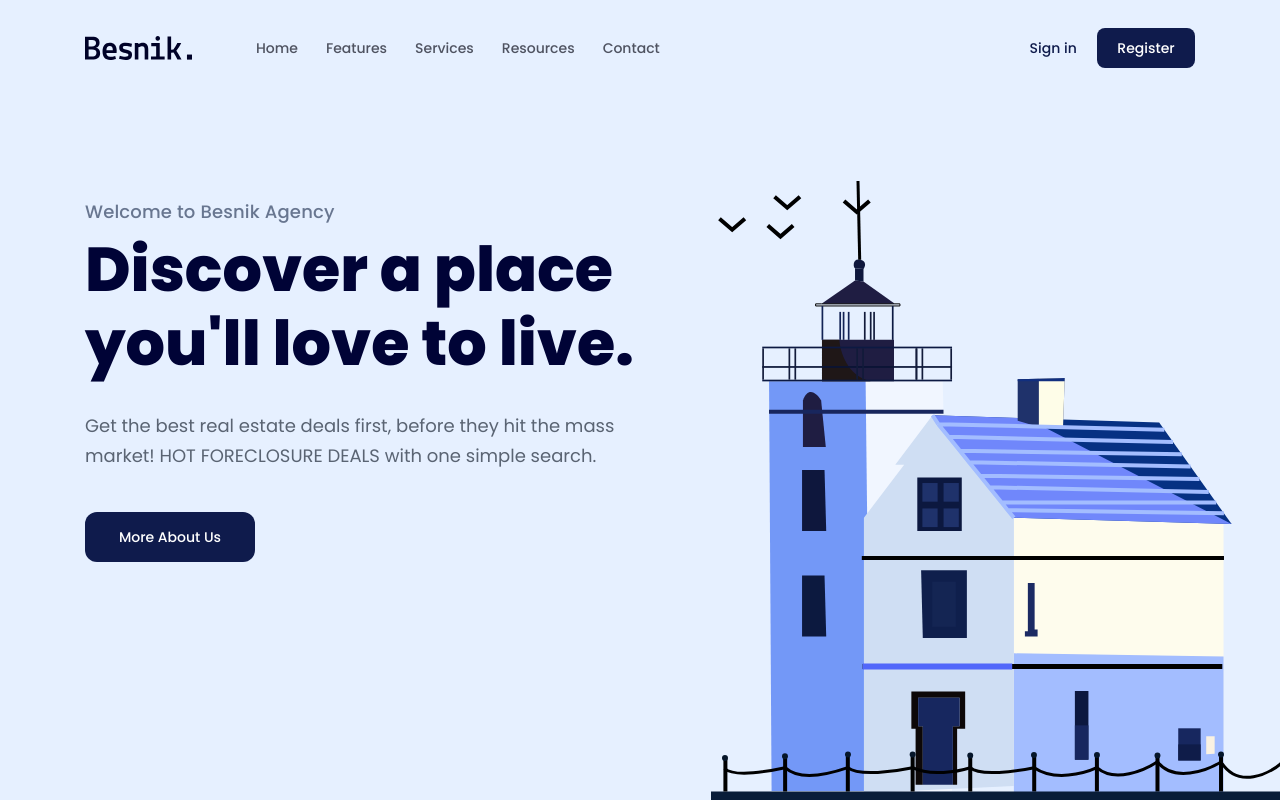
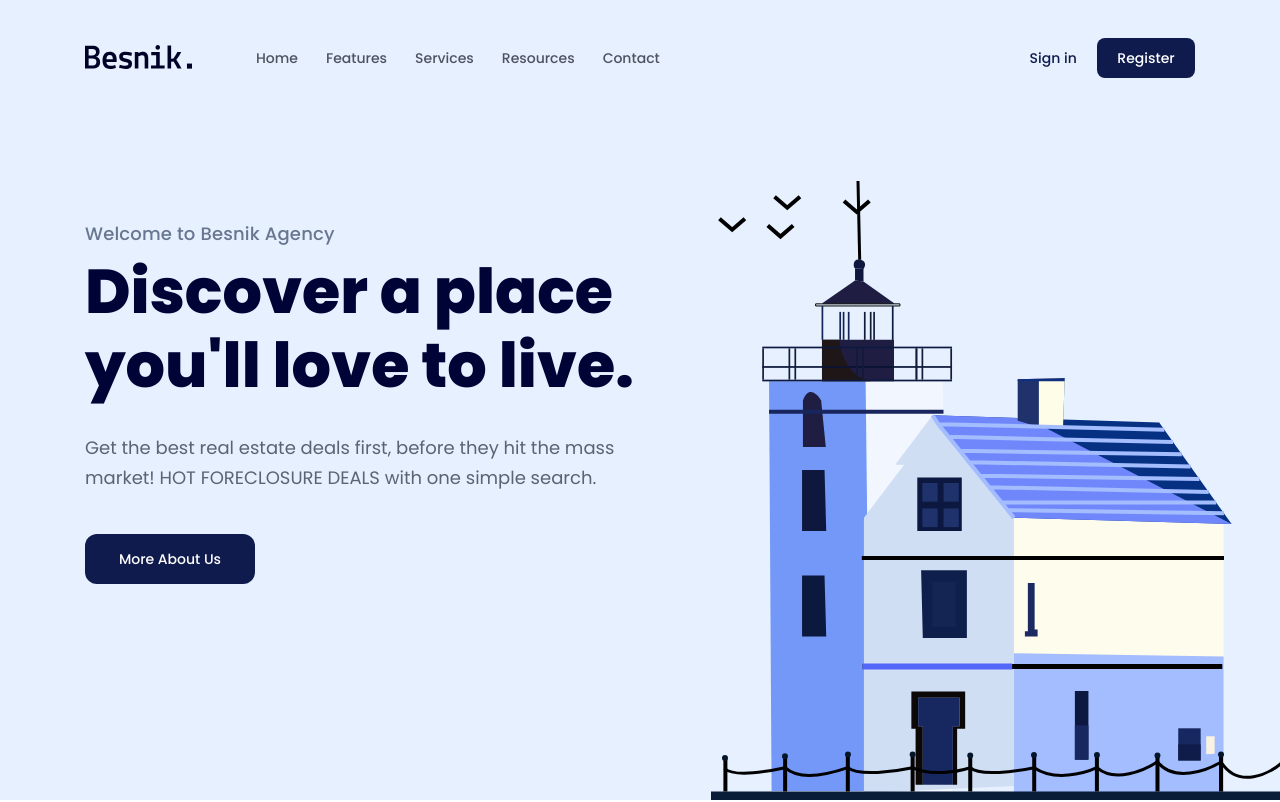
Before and after one commit to phuongthanhf6/besnik, a plain HTML site: page index.html in a window 1280 px wide. Shown: the top 802 px of the page. Drawn offline with Linux system fonts and the light colour scheme.

Commit message:
fix bug logo

```diff
--- a/assets/css/style.css
+++ b/assets/css/style.css
@@ -53,16 +53,26 @@ a {
 }
 
 /* =============== Header ================== */
-.header {
+.fixed-header {
+    background: #e6f0ff;
+    padding-top: 26px;
+    position: sticky;
+    top: -26px;
+    z-index: 100;
+}
+
+.hero-wrap {
     position: relative;
+    display: flex;
+    flex-direction: column;
     background: #e6f0ff;
-    height: 100vh;
+    height: calc(100vh - 90px);
 }
 
 .navbar {
     display: flex;
     align-items: center;
-    padding-top: 28px;
+    padding: 12px 0;
 }
 
 .navbar ul {
--- a/index.html
+++ b/index.html
@@ -20,11 +20,15 @@
     <body>
         <main>
             <!-- Header -->
-            <header class="header">
+            <header class="fixed-header">
                 <div class="content">
                     <nav class="navbar">
                         <!-- Logo -->
-                        <img src="./assets/img/logo/logo.svg" alt="Besnik." />
+                        <a href="/"
+                            ><img
+                                src="./assets/img/logo/logo.svg"
+                                alt="Besnik."
+                        /></a>
                         <!-- Navigation -->
                         <ul>
                             <li><a href="#!">Home</a></li>
@@ -39,7 +43,11 @@
                             <a href="#!" class="btn action-btn">Register</a>
                         </div>
                     </nav>
-
+                </div>
+            </header>
+            <!-- Hero -->
+            <div class="hero-wrap">
+                <div class="content">
                     <div class="hero">
                         <div class="info">
                             <p class="sub-title">Welcome to Besnik Agency</p>
@@ -60,7 +68,7 @@
                         class="hero-img"
                     />
                 </div>
-            </header>
+            </div>
             <!-- Clients -->
             <div class="clients">
                 <div class="content">
```
